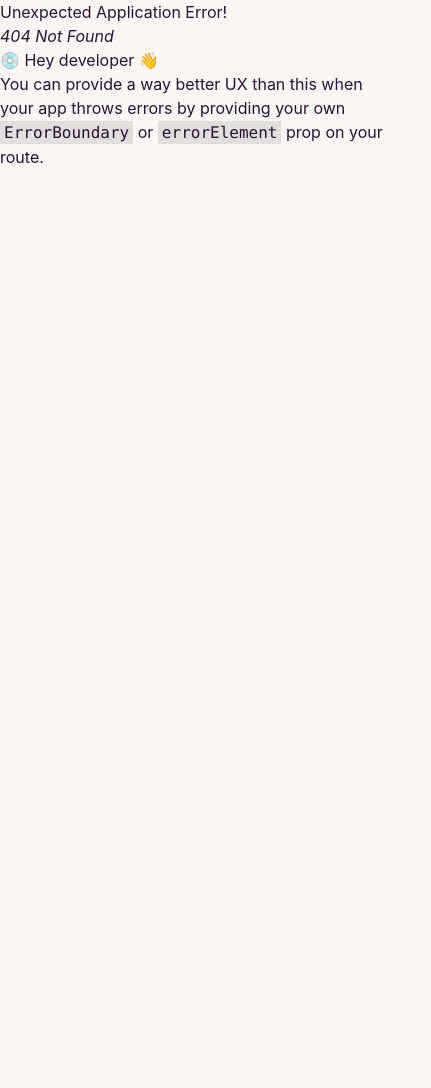
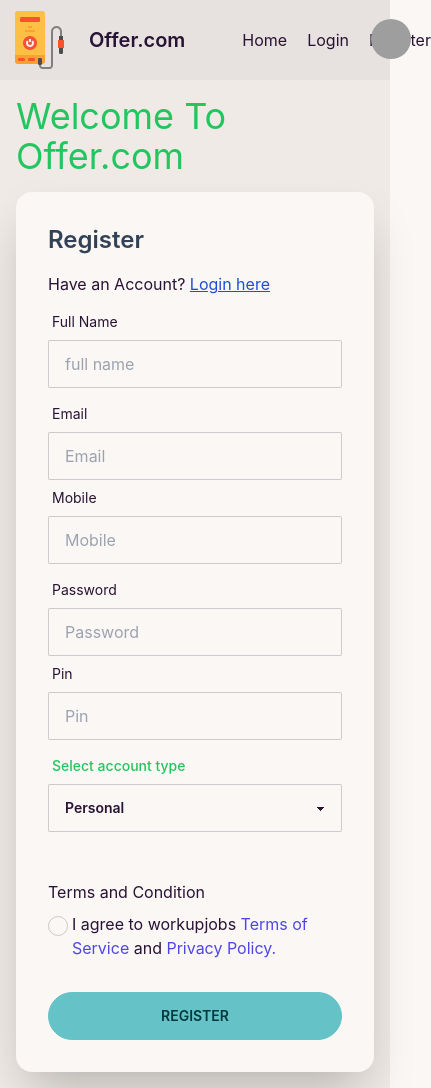
Before and after one commit to atikdev-bd/Online-mobile-recharge, a React (Create React App) app: page /register in a window 390 px wide. Before the commit this address had no page. Shown: the whole page, 431 px wide, since content can reach past the window. Before the commit the page ends 844 px from the top, so only its background shows below. Built offline with nearby package versions, Linux system fonts and the light colour scheme; grey boxes are pictures that could not be loaded.

Commit message:
register page create and responsive done

```diff
--- a/src/Routes/Routes.js
+++ b/src/Routes/Routes.js
@@ -1,6 +1,7 @@
 import { createBrowserRouter } from "react-router-dom";
 import Home from "../components/Home/Home";
 import Login from "../components/Login/Login";
+import Register from "../components/Register/Register";
 import Main from "../Layout/Main";
 
 
@@ -15,6 +16,10 @@ export const router = createBrowserRouter([
             {
                 path: '/login',
                 element : <Login></Login>
+            },
+            {
+                path: '/register',
+                element : <Register></Register>
             }
         ]
     }
--- a/src/components/Register/Register.js
+++ b/src/components/Register/Register.js
@@ -1,11 +1,111 @@
-import React from 'react';
+import React from "react";
+import { Link } from "react-router-dom";
 
 const Register = () => {
-    return (
-        <div>
+  return (
+    <div className="hero min-h-screen bg-base-200">
+      <div className="hero-content flex-col">
+        <h1 className="text-4xl text-green-500">Welcome To Offer.com</h1>
+        <div className="card flex-shrink-0 shadow-2xl bg-base-100">
+          <div className="card-body">
+            <div>
+              <h1 className="text-2xl text-slate-700 font-semibold mb-4">
+                Register
+              </h1>
+              <h2>
+                Have an Account?{" "}
+                <Link to="/login" className="underline text-blue-700">
+                  Login here
+                </Link>
+              </h2>
+            </div>
+            <div className="form-control">
+              <label className="label">
+                <span className="label-text">Full Name</span>
+              </label>
+              <input
+                type="text"
+                placeholder="full name"
+                className="input input-bordered rounded-sm"
+              />
+            </div>
+            <div className="lg:flex gap-4">
+              <div className="form-control">
+                <label className="label">
+                  <span className="label-text">Email</span>
+                </label>
+                <input
+                  type="text"
+                  placeholder="Email"
+                  className="input input-bordered rounded-sm"
+                />
+              </div>
+              <div className="form-control">
+                <label className="label">
+                  <span className="label-text">Mobile</span>
+                </label>
+                <input
+                  type="text"
+                  placeholder="Mobile"
+                  className="input input-bordered rounded-sm"
+                />
+              </div>
+            </div>
+            <div className="lg:flex gap-4">
+              <div className="form-control">
+                <label className="label">
+                  <span className="label-text">Password</span>
+                </label>
+                <input
+                  type="text"
+                  placeholder="Password"
+                  className="input input-bordered rounded-sm"
+                />
+              </div>
+              <div className="form-control">
+                <label className="label">
+                  <span className="label-text">Pin</span>
+                </label>
+                <input
+                  type="text"
+                  placeholder="Pin"
+                  className="input input-bordered rounded-sm"
+                />
+              </div>
+            </div>
+            <div className="form-control w-full lg:w-6/12">
+              <label className="label">
+                <span className="label-text text-green-500 font-medium">
+                  Select account type
+                </span>
+              </label>
+              <select className="select select-bordered rounded-sm w-full max-w-xs">
+                <option>Personal</option>
+                <option>Business</option>
+              </select>
+            </div>
 
+            <h2 className="mt-10">Terms and Condition</h2>
+
+            <div className="flex gap-1">
+              <h2>
+                <input type="checkbox" className="checkbox checkbox-sm mt-1" />
+              </h2>
+              <h2>
+                I agree to workupjobs{" "}
+                <span className="text-indigo-600">Terms of Service</span> and{" "}
+                <span className="text-indigo-600">Privacy Policy.</span>
+              </h2>
+            </div>
+
+            <div className="form-control mt-6">
+              <button className="btn btn-primary">Register</button>
+            </div>
+          </div>
         </div>
-    );
+      </div>
+    </div>
+  );
 };
 
 export default Register;
```
